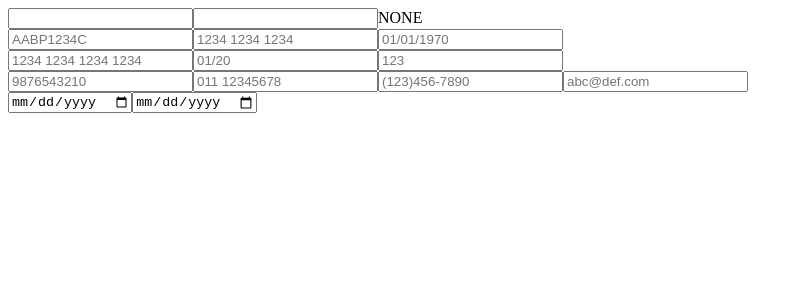
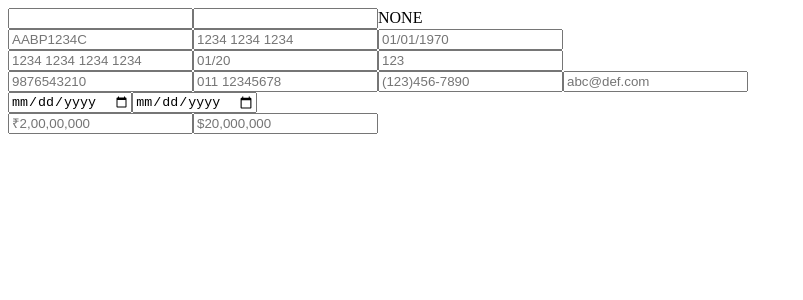
Before and after one commit to shantanumahale/react-ui-practice, a React (Vite) app: page / in a window 1280 px wide. Shown: the top 300 px of the page, without its empty margins (0-803 px from the left). Built offline with nearby package versions, Linux system fonts and the light colour scheme.

Commit message:
currency for indian format and us dollar format

```diff
--- a/src/App.tsx
+++ b/src/App.tsx
@@ -1,4 +1,5 @@
 import CreditCard from "./components/credit-card/input";
+import Currency from "./components/currency-formatting";
 import FromToDate from "./components/from-to-date";
 import ContactDetails from "./components/mobile-telephone-email";
 import PanAadhaarInputFields from "./components/pan_aadhaar_dob";
@@ -12,6 +13,7 @@ export default function App() {
       <CreditCard />
       <ContactDetails />
       <FromToDate />
+      <Currency />
     </div>
   );
 }
--- a/src/components/currency-formatting/index.tsx
+++ b/src/components/currency-formatting/index.tsx
@@ -0,0 +1,74 @@
+import { useState } from "react";
+
+export default function Currency() {
+  const [rupee, setRupee] = useState<string>("");
+  const [dollar, setDollar] = useState<string>("");
+
+  const handleRupeeInput = (e: React.ChangeEvent<HTMLInputElement>) => {
+    const rawInputReversed = e.target.value
+      .replace(/[^0-9]/g, "")
+      .split("")
+      .reverse()
+      .join("");
+
+    const len = rawInputReversed.length;
+
+    let formatted = "";
+
+    if (len <= 3) {
+      formatted = rawInputReversed;
+    } else if (len > 3 && len < 6) {
+      formatted =
+        rawInputReversed.slice(0, 3) + "," + rawInputReversed.slice(3);
+    } else if (len >= 6 && len < 8) {
+      formatted =
+        rawInputReversed.slice(0, 3) +
+        "," +
+        rawInputReversed.slice(3, 5) +
+        "," +
+        rawInputReversed.slice(5);
+    } else if (len >= 8) {
+      formatted =
+        rawInputReversed.slice(0, 3) +
+        "," +
+        rawInputReversed.slice(3, 5) +
+        "," +
+        rawInputReversed.slice(5, 7) +
+        "," +
+        rawInputReversed.slice(7);
+    }
+    formatted = formatted.split("").reverse().join("");
+
+    setRupee(formatted);
+  };
+
+  const handleDollarInput = (e: React.ChangeEvent<HTMLInputElement>) => {
+    const rawInputReversed = e.target.value
+      .replace(/[^0-9]/g, "")
+      .split("")
+      .reverse()
+      .join("");
+    let formatted = rawInputReversed.replace(/(\d{3})(?=\d)/g, "$1,");
+    formatted.split("").reverse().join("");
+    setDollar(formatted);
+  };
+
+  return (
+    <div>
+      <input
+        value={rupee}
+        onChange={handleRupeeInput}
+        type="text"
+        inputMode="numeric"
+        placeholder="₹2,00,00,000"
+      />
+      <input
+        value={dollar}
+        onChange={handleDollarInput}
+        type="text"
+        inputMode="numeric"
+        placeholder="$20,000,000"
+      />
+    </div>
+  );
+}
```
